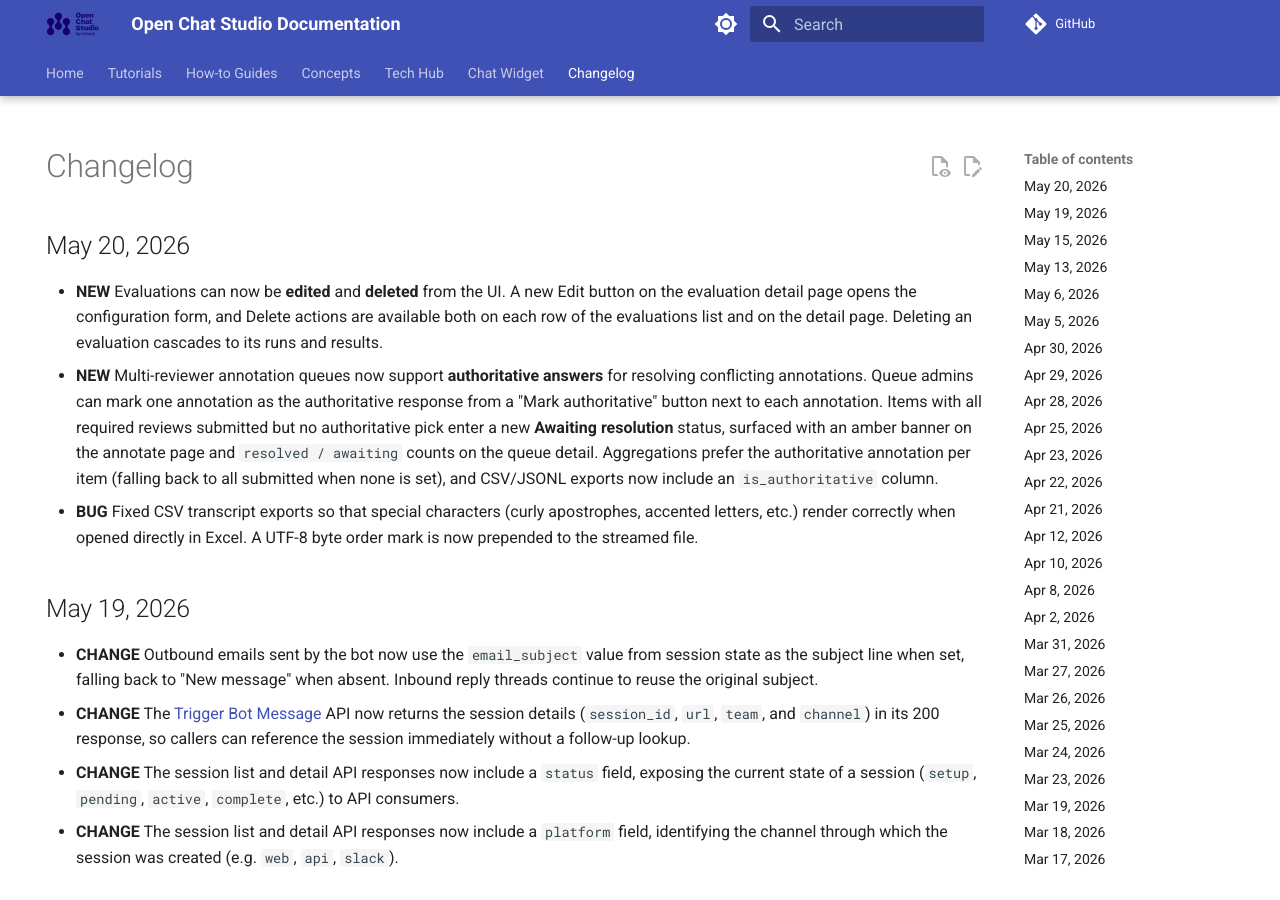
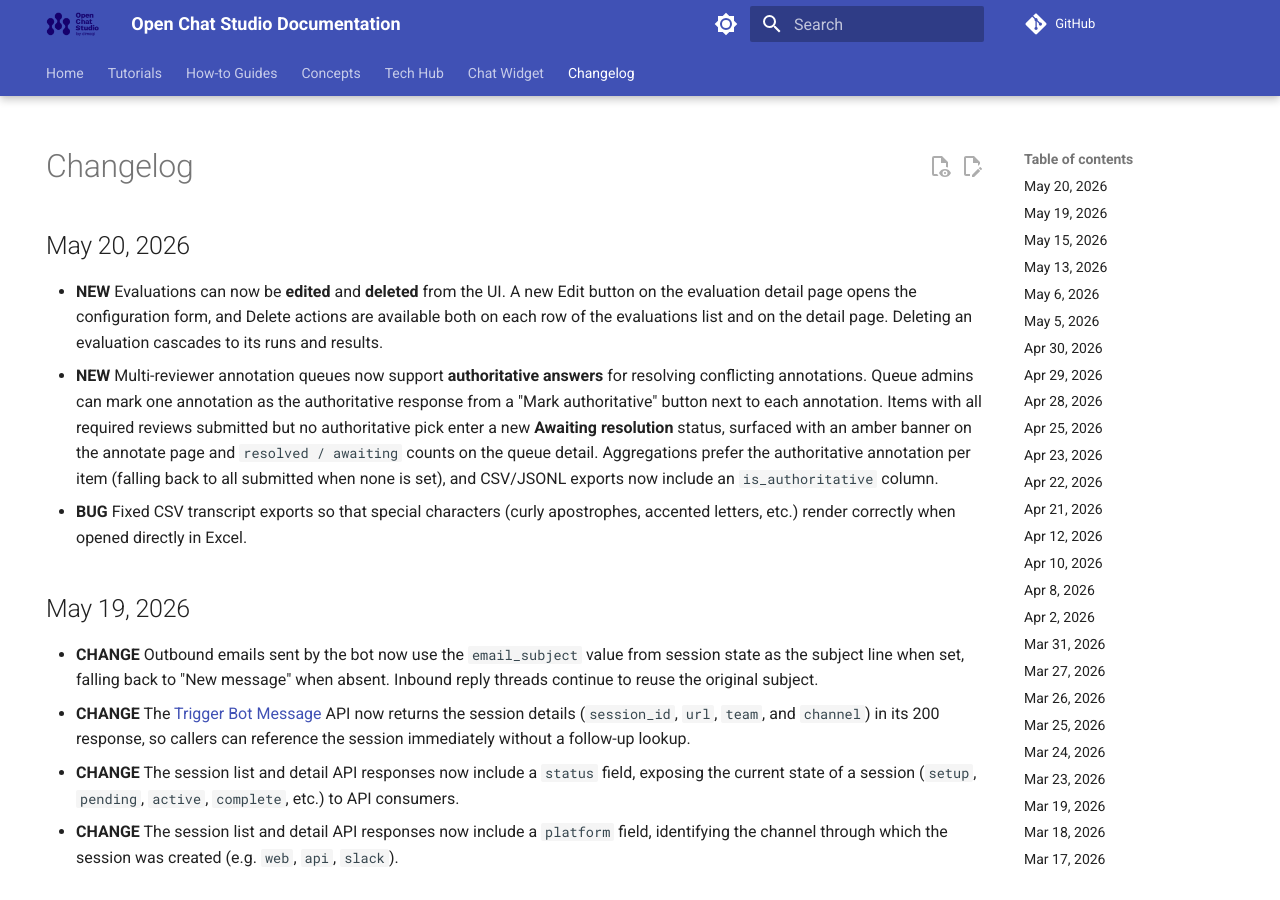
Before and after one commit to dimagi/open-chat-studio-docs, an MkDocs documentation site: the page built from docs/changelog.md, in a window 1280 px wide and 900 px high. Built offline with MkDocs 1.6.1 and Material for MkDocs 9.7.7, drawn with Linux system fonts in a browser that asks for light colours; a script that is not in the unit is left out; comment, search, counter and statistics services are not loaded.

Commit message:
Apply suggestion from @snopoke

```diff
--- a/docs/changelog.md
+++ b/docs/changelog.md
@@ -7,7 +7,7 @@ hide:
 ## May 20, 2026
 * **NEW** Evaluations can now be **edited** and **deleted** from the UI. A new Edit button on the evaluation detail page opens the configuration form, and Delete actions are available both on each row of the evaluations list and on the detail page. Deleting an evaluation cascades to its runs and results.
 * **NEW** Multi-reviewer annotation queues now support **authoritative answers** for resolving conflicting annotations. Queue admins can mark one annotation as the authoritative response from a "Mark authoritative" button next to each annotation. Items with all required reviews submitted but no authoritative pick enter a new **Awaiting resolution** status, surfaced with an amber banner on the annotate page and `resolved / awaiting` counts on the queue detail. Aggregations prefer the authoritative annotation per item (falling back to all submitted when none is set), and CSV/JSONL exports now include an `is_authoritative` column.
-* **BUG** Fixed CSV transcript exports so that special characters (curly apostrophes, accented letters, etc.) render correctly when opened directly in Excel. A UTF-8 byte order mark is now prepended to the streamed file.
+* **BUG** Fixed CSV transcript exports so that special characters (curly apostrophes, accented letters, etc.) render correctly when opened directly in Excel.
 
 ## May 19, 2026
 * **CHANGE** Outbound emails sent by the bot now use the `email_subject` value from session state as the subject line when set, falling back to "New message" when absent. Inbound reply threads continue to reuse the original subject.
```
